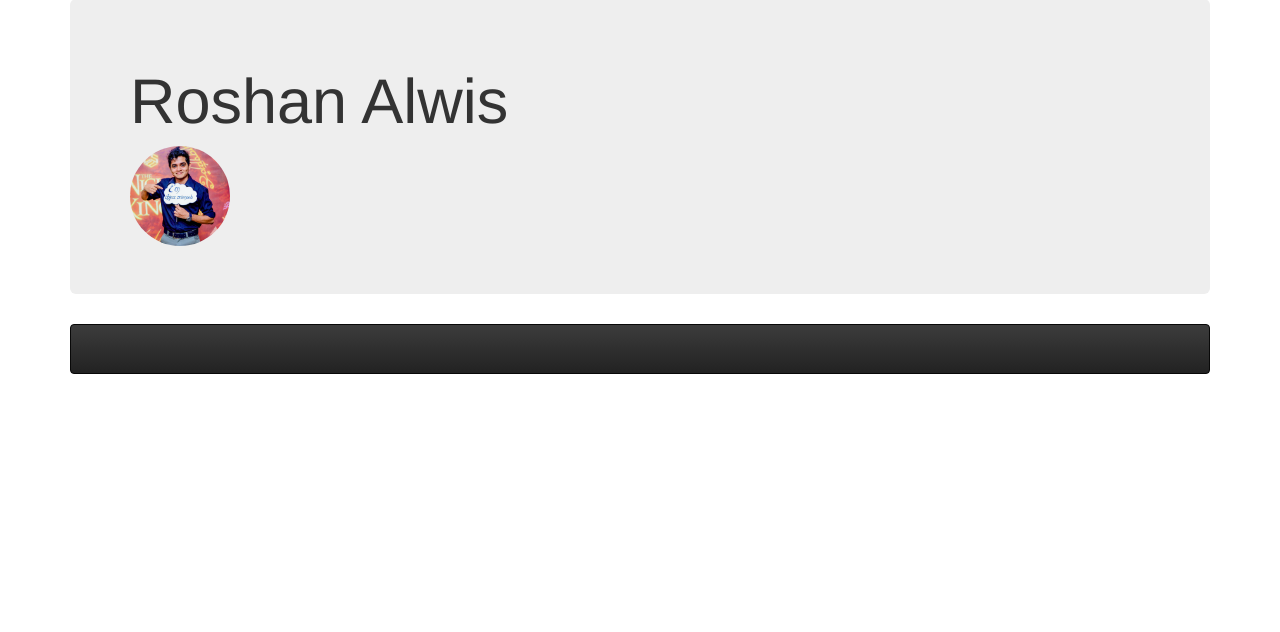
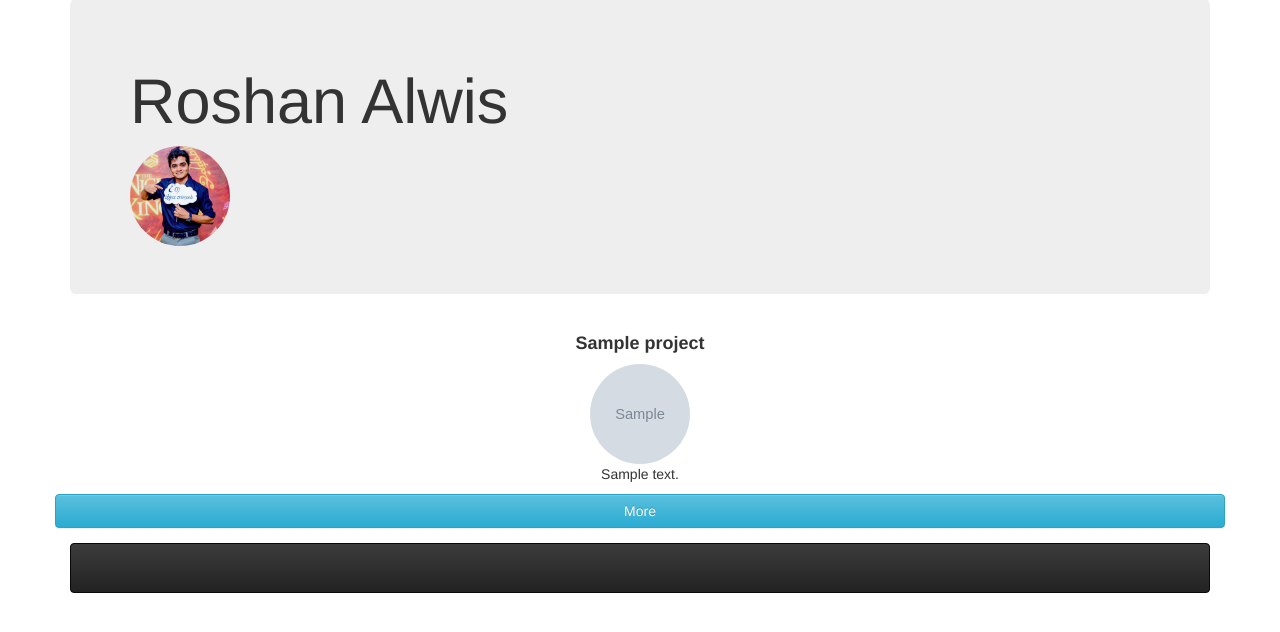
Before and after one commit to roshanmadhushanka/Blog, a Flask app: template templates/projects.html in a window 1280 px wide. Shown: the part 73-705 px from the top of the page. Run offline with Flask 2, Linux system fonts and the light colour scheme; the template is opened without the code that fills it: most values are stand-ins (such as "Sample title", 1, 10 or a date in 2020); grey boxes marked "Sample" are stand-in pictures; some libraries are stand-ins or nearby versions.

Commit message:
Load projects

```diff
--- a/app.py
+++ b/app.py
@@ -16,7 +16,8 @@ def route_home():
 
 @app.route('/projects')
 def route_projects():
-    return render_template('projects.html')
+    project_list = boot.load_projects()
+    return render_template('projects.html', projectList=project_list)
 
 
 @app.route('/publications')
--- a/system/io.py
+++ b/system/io.py
@@ -89,6 +89,6 @@ class FileHandler:
                     if column.tag not in PROJECT_TAGS:
                         print "Invalid tag :", column
                         break
-                    project[column.tag] = column
+                    project[column.tag] = str(column.text).strip()
                 project_list.append(project)
         return project_list
--- a/templates/projects.html
+++ b/templates/projects.html
@@ -32,8 +32,15 @@
             <img src="{{ url_for('static', filename='images/profile.jpg') }}" class="img-circle" style="width:100px;height:100px;">
         </div>
 
-        <div>
-
+        <div class="form-group">
+            {% for project in projectList %}
+                <div class="row">
+                    <div class="text-center"><h4 class="light"><b> {{ project.title }} </b></h4></div>
+                    <img src="{{ url_for('static', filename=project.image) }}" class="img-circle center-block" class="img-circle" style="width:100px;height:100px;"/>
+                    <p class="text-center"> {{ project.description }}</p>
+                    <a href="{{ project.link }}" class="btn btn-info center-block"> More </a>
+                </div>
+            {% endfor %}
         </div>
 
         <div class="footer">
```
Also changed, not shown: 1 other file.
